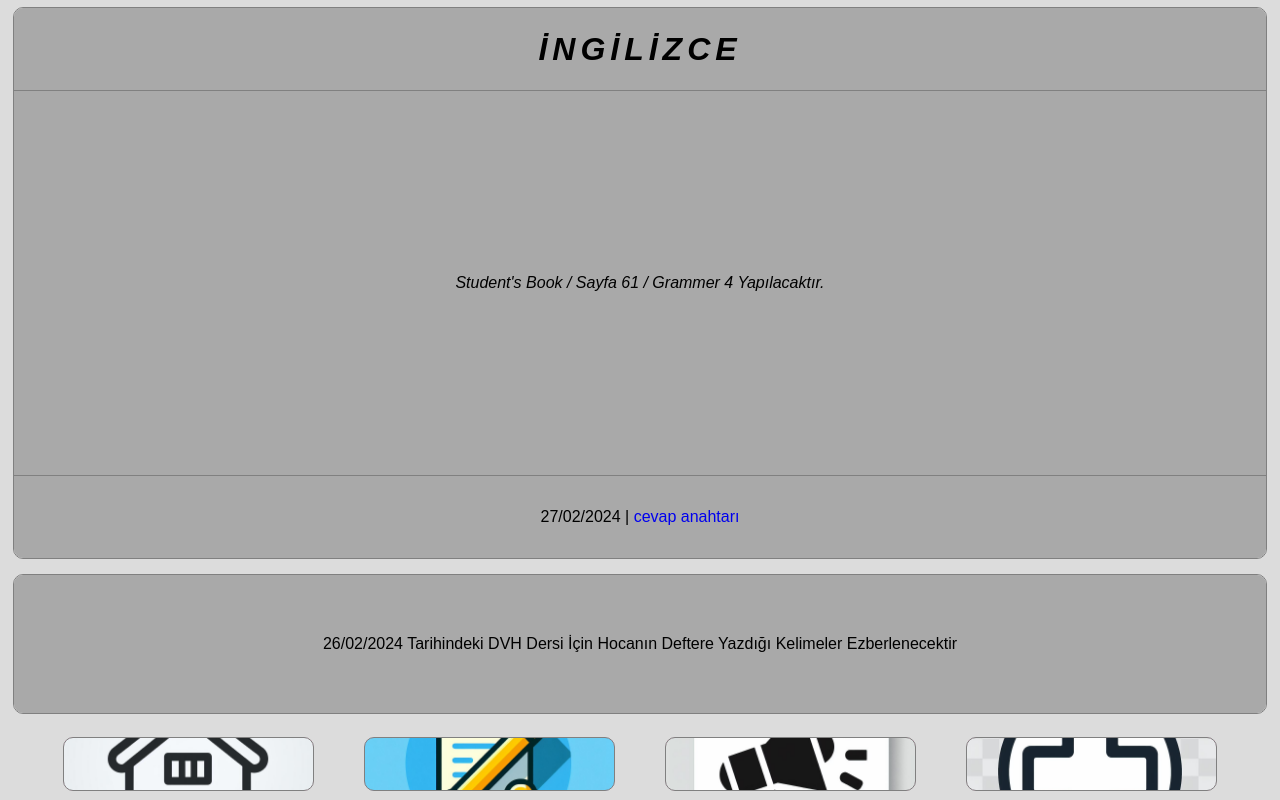
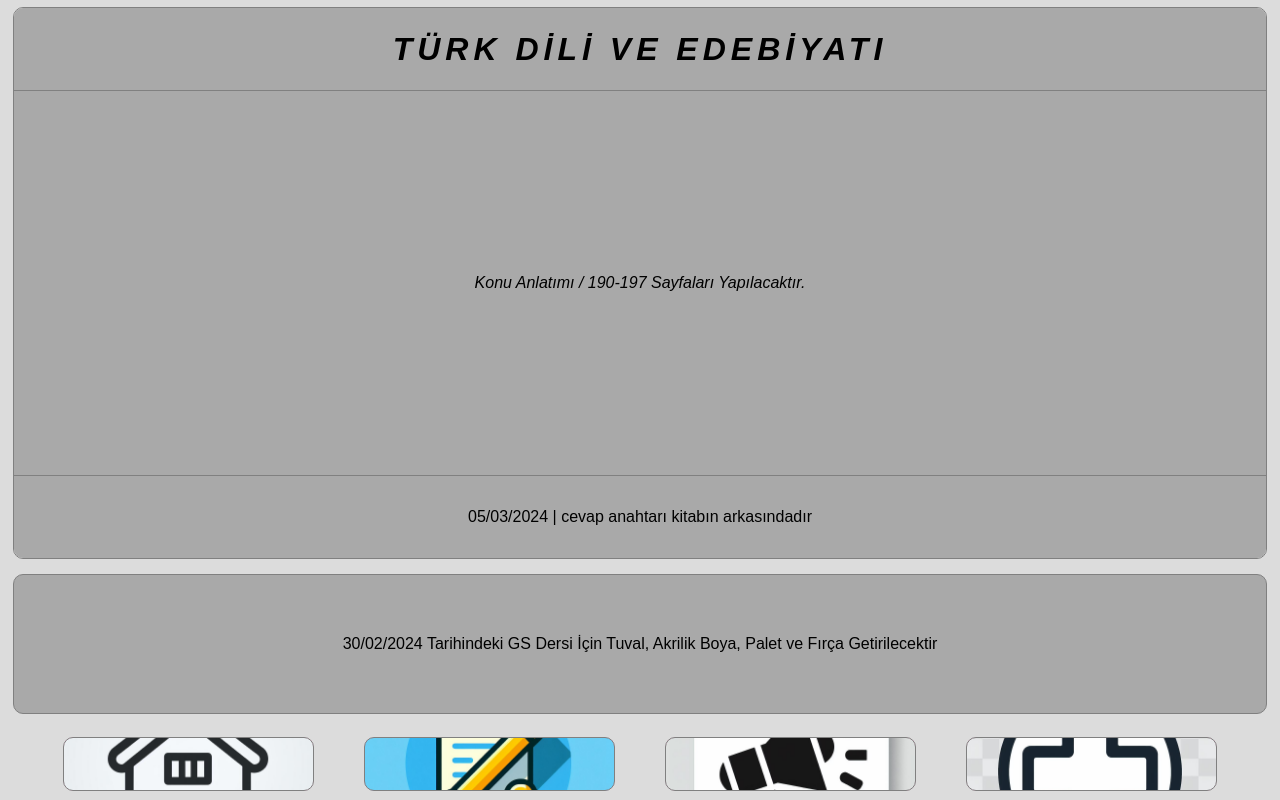
Before and after one commit to meksoftwaredev/mobs, a plain HTML site: page index.html in a window 1280 px wide. Drawn offline with Linux system fonts and the light colour scheme; a script that the page names is missing.

Commit message:
Update index.html

```diff
--- a/index.html
+++ b/index.html
@@ -17,6 +17,28 @@
                 <div class="aktifblok">
                     <div class="odevblok">
                         <div class="odev">
+                            <h1 class="baslik">TÜRK DİLİ VE EDEBİYATI</h1>
+                            <p class="aciklama">Konu Anlatımı / 190-197 Sayfaları Yapılacaktır. </p>
+                            <pre class="sttvc">05/03/2024 | <a>cevap anahtarı kitabın arkasındadır</a></pre>
+                        </div>
+                        <div class="odev">
+                            <h1 class="baslik">MATEMATİK</h1>
+                            <p class="aciklama">Konu Anlatımı / 192-195 ve 206-209 Sayfaları Yapılacaktır. </p>
+                            <pre class="sttvc">29/02/2024 | <a>cevap anahtarı kitabın arkasındadır</a></pre>
+                        </div>
+                        <div class="odev">
+                            <h1 class="baslik">KİMYA</h1>
+                            <p class="aciklama">Konu Anlatımı / 110-115 ve 120-121 Sayfaları Yapılacaktır. </p>
+                            <pre class="sttvc">29/02/2024 | <a>cevap anahtarı kitabın arkasındadır</a></pre>
+                        </div>
+                    </div>
+                    <div class="duyurublok">
+                        <div class="duyuru">30/02/2024 Tarihindeki GS Dersi İçin Tuval, Akrilik Boya, Palet ve Fırça Getirilecektir</div>
+                    </div>
+                </div>
+                <div class="pasifblok">
+                    <div class="odevblok">
+                        <div class="odev">
                             <h1 class="baslik">İNGİLİZCE</h1>
                             <p class="aciklama">Student's Book / Sayfa 61 / Grammer 4 Yapılacaktır. </p>
                             <pre class="sttvc">27/02/2024 | <a href="https://f.eba.gov.tr/ing-soru-bankasi/cambridge-01/Think-Turkiye-Presentation-Plus-Level-B1/TH_UP_L2/69530/index.html#/book/pupil/pag/d42b7905f02e074c6c18c49a1a2bf01b">cevap anahtarı</a></pre>
@@ -26,23 +48,9 @@
                             <p class="aciklama">Konu Anlatımı-Soru Bankası / Nüfüs Konulu Testler Yapılacaktır. </p>
                             <pre class="sttvc">27/02/2024 | <a>cevap anahtarı kitabın arkasındadır</a></pre>
                         </div>
-                        <div class="odev">
-                            <h1 class="baslik">KİMYA</h1>
-                            <p class="aciklama">Konu Anlatımı / 110-115 ve 120-121 Sayfaları Yapılacaktır. </p>
-                            <pre class="sttvc">29/02/2024 | <a>cevap anahtarı kitabın arkasındadır</a></pre>
-                        </div>
                     </div>
                     <div class="duyurublok">
                         <div class="duyuru">26/02/2024 Tarihindeki DVH Dersi İçin Hocanın Deftere Yazdığı Kelimeler Ezberlenecektir</div>
-                        <div class="duyuru">30/02/2024 Tarihindeki GS Dersi İçin Tuval, Akrilik Boya, Palet ve Fırça Getirilecektir</div>
-                    </div>
-                </div>
-                <div class="pasifblok">
-                    <div class="odevblok">
-
-                    </div>
-                    <div class="duyurublok">
-
                     </div>
                 </div>
             </div>
@@ -52,15 +60,20 @@
         <div id="odevlerekran" class="odevlerekran">
             <div class="odevlerblok">
                 <div class="odevler">
-                            <h1 class="baslik">İNGİLİZCE</h1>
-                            <p class="aciklama">Student's Book / Sayfa 61 / Grammer 4 Yapılacaktır. </p>
-                            <pre class="sttvc">27/02/2024 | <a href="https://f.eba.gov.tr/ing-soru-bankasi/cambridge-01/Think-Turkiye-Presentation-Plus-Level-B1/TH_UP_L2/69530/index.html#/book/pupil/pag/d42b7905f02e074c6c18c49a1a2bf01b">cevap anahtarı</a></pre>
+                            <h1 class="baslik">TÜRK DİLİ VE EDEBİYATI</h1>
+                            <p class="aciklama">Konu Anlatımı / 190-197 Sayfaları Yapılacaktır. </p>
+                            <pre class="sttvc">05/03/2024 | <a>cevap anahtarı kitabın arkasındadır</a></pre>
                         </div>
-            <div class="odevler">
-                <h1 class="baslik">COĞRAFYA</h1>
-                <p class="aciklama">Konu Anlatımı-Soru Bankası / Nüfüs Konulu Testler Yapılacaktır. </p>
-                <pre class="sttvc">27/02/2024 | <a>cevap anahtarı kitabın arkasındadır</a></pre>
-            </div>
+                <div class="odevler">
+                        <h1 class="baslik">TÜRK DİLİ VE EDEBİYATI</h1>
+                        <p class="aciklama">Konu Anlatımı / 190-197 Sayfaları Yapılacaktır. </p>
+                        <pre class="sttvc">05/03/2024 | <a>cevap anahtarı kitabın arkasındadır</a></pre>
+                </div>
+                <div class="odevler">
+                        <h1 class="baslik">MATEMATİK</h1>
+                        <p class="aciklama">Konu Anlatımı / 192-195 ve 206-209 Sayfaları Yapılacaktır. </p>
+                        <pre class="sttvc">29/02/2024 | <a>cevap anahtarı kitabın arkasındadır</a></pre>
+                </div>
             <div class="odevler">
                 <h1 class="baslik">KİMYA</h1>
                 <p class="aciklama">Konu Anlatımı / 110-115 ve 120-121 Sayfaları Yapılacaktır. </p>
```
